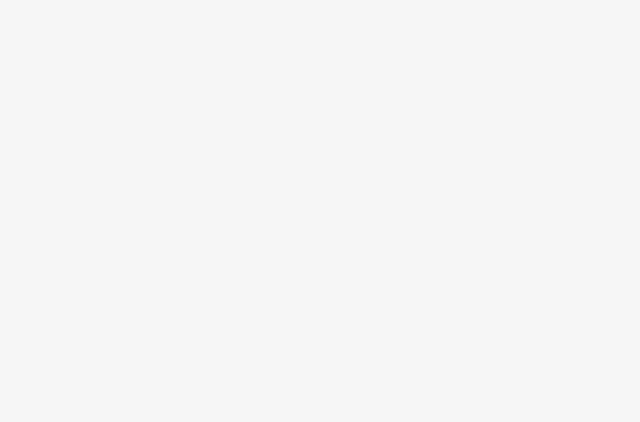
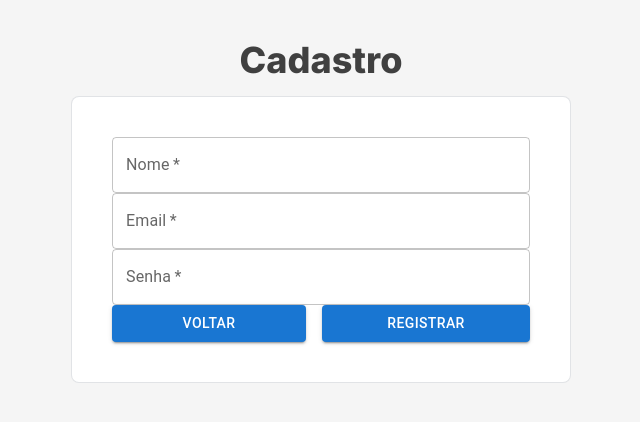
Before and after one commit to augusto-f-rodrigues/inmeta-cards-marketplace, a Next.js app: page /register in a window 1280 px wide. Shown: the top 422 px of the page, without its empty margins (319-959 px from the left). Built offline with nearby package versions, Linux system fonts and the light colour scheme.

Commit message:
feat(page): register

```diff
--- a/src/app/login/page.tsx
+++ b/src/app/login/page.tsx
@@ -99,7 +99,7 @@ export default function Login() {
         <div className="flex w-full flex-col items-center gap-4 md:flex-row">
           <Link className="w-full md:max-w-52" href="/register">
             <Button
-              className="w-full bg-blue-600 px-8 py-1 normal-case hover:bg-blue-500"
+              className="w-full bg-orange-600 px-8 py-1 normal-case hover:bg-orange-500"
               variant="contained"
             >
               <span>Cadastre-se</span>
@@ -107,7 +107,7 @@ export default function Login() {
           </Link>
 
           <Button
-            className="mb-4 w-full bg-green-600 px-8 py-1 normal-case hover:bg-green-500 md:mb-0 md:max-w-52"
+            className="mb-4 w-full bg-teal-600 px-8 py-1 normal-case hover:bg-teal-500 md:mb-0 md:max-w-52"
             variant="contained"
             type="submit"
           >
--- a/src/app/register/page.tsx
+++ b/src/app/register/page.tsx
@@ -1 +1,155 @@
-export default function Register() {}
+'use client';
+import {
+  FormControl,
+  TextField,
+  Button,
+  FormHelperText,
+  Snackbar,
+} from '@mui/material';
+import Link from 'next/link';
+import { useState } from 'react';
+import CustomAlert from '@/components/CustomAlert';
+import { useRouter } from 'next/navigation';
+import { createUser } from '@/services/user.service';
+
+export default function Register() {
+  const [name, setName] = useState<string | null>(null);
+  const [email, setUsername] = useState<string | null>(null);
+  const [password, setPassword] = useState<string | null>(null);
+  const [errors, setErrors] = useState({
+    name: false,
+    email: false,
+    password: false,
+  });
+  const [alertMessage, setAlertMessage] = useState<string | null>(null);
+  const [alertSeverity, setAlertSeverity] = useState<
+    'success' | 'error' | 'warning' | 'info'
+  >('info');
+  const [openAlert, setOpenAlert] = useState(false);
+  const router = useRouter();
+
+  const emailRegex = /^[^\s@]+@[^\s@]+\.[^\s@]+$/;
+
+  const handleRegister = async (event: any) => {
+    event.preventDefault();
+    const newErrors = { name: false, email: false, password: false };
+
+    if (!name) {
+      newErrors.name = true;
+    }
+
+    if (!email || !emailRegex.test(email)) {
+      newErrors.email = true;
+    }
+
+    if (!password) {
+      newErrors.password = true;
+    }
+
+    setErrors(newErrors);
+
+    if (!newErrors.name && !newErrors.email && !newErrors.password) {
+      try {
+        await createUser({
+          name: name!,
+          email: email!,
+          password: password!,
+        });
+        setAlertMessage('Usuário registrado com sucesso!');
+        setAlertSeverity('success');
+        setOpenAlert(true);
+        router.push('/');
+      } catch (error: any) {
+        console.error(error);
+        setAlertMessage(error.response.data.message || 'Erro ao criar usuário');
+        setAlertSeverity('error');
+        setOpenAlert(true);
+      }
+    }
+  };
+
+  return (
+    <main className="main-container">
+      <h1 className="text-h1 mb-4">Cadastro</h1>
+      <form
+        className="flex w-full min-w-80 max-w-[500px] flex-col items-center justify-center rounded-lg border border-gray-500 border-opacity-20 bg-white p-10"
+        onSubmit={handleRegister}
+        noValidate
+      >
+        <FormControl fullWidth className="mb-4" error={errors.name}>
+          <TextField
+            id="name"
+            label="Nome"
+            error={errors.name}
+            variant="outlined"
+            value={name || ''}
+            onChange={(e) => setName(e.target.value)}
+            required
+          />
+          {errors.name && (
+            <FormHelperText>Esse campo é obrigatório</FormHelperText>
+          )}
+        </FormControl>
+
+        <FormControl fullWidth className="mb-4" error={errors.email}>
+          <TextField
+            id="email"
+            label="Email"
+            error={errors.email}
+            variant="outlined"
+            value={email || ''}
+            onChange={(e) => setUsername(e.target.value)}
+            required
+          />
+          {errors.email && (
+            <FormHelperText>
+              {email ? 'Formato de email inválido' : 'Esse campo é obrigatório'}
+            </FormHelperText>
+          )}
+        </FormControl>
+
+        <FormControl fullWidth className="mb-4" error={errors.password}>
+          <TextField
+            id="password"
+            label="Senha"
+            error={errors.password}
+            type="password"
+            variant="outlined"
+            value={password || ''}
+            onChange={(e) => setPassword(e.target.value)}
+            required
+          />
+          {errors.password && (
+            <FormHelperText>Esse campo é obrigatório</FormHelperText>
+          )}
+        </FormControl>
+
+        <div className="flex w-full flex-col items-center gap-4 md:flex-row">
+          <Link className="w-full md:max-w-52" href="/">
+            <Button
+              className="w-full bg-orange-600 px-8 py-1 normal-case hover:bg-orange-500"
+              variant="contained"
+            >
+              <span>Voltar</span>
+            </Button>
+          </Link>
+
+          <Button
+            className="mb-4 w-full bg-teal-600 px-8 py-1 normal-case hover:bg-teal-500 md:mb-0 md:max-w-52"
+            variant="contained"
+            type="submit"
+          >
+            <span>Registrar</span>
+          </Button>
+        </div>
+      </form>
+      <Snackbar
+        open={openAlert}
+        autoHideDuration={3000}
+        onClose={() => setOpenAlert(false)}
+      >
+        <CustomAlert severity={alertSeverity} message={alertMessage!} />
+      </Snackbar>
+    </main>
+  );
+}
--- a/src/interfaces/user.interface.ts
+++ b/src/interfaces/user.interface.ts
@@ -2,4 +2,5 @@ export interface User {
   id?: string;
   name: string;
   email: string;
+  password: string;
 }
```
